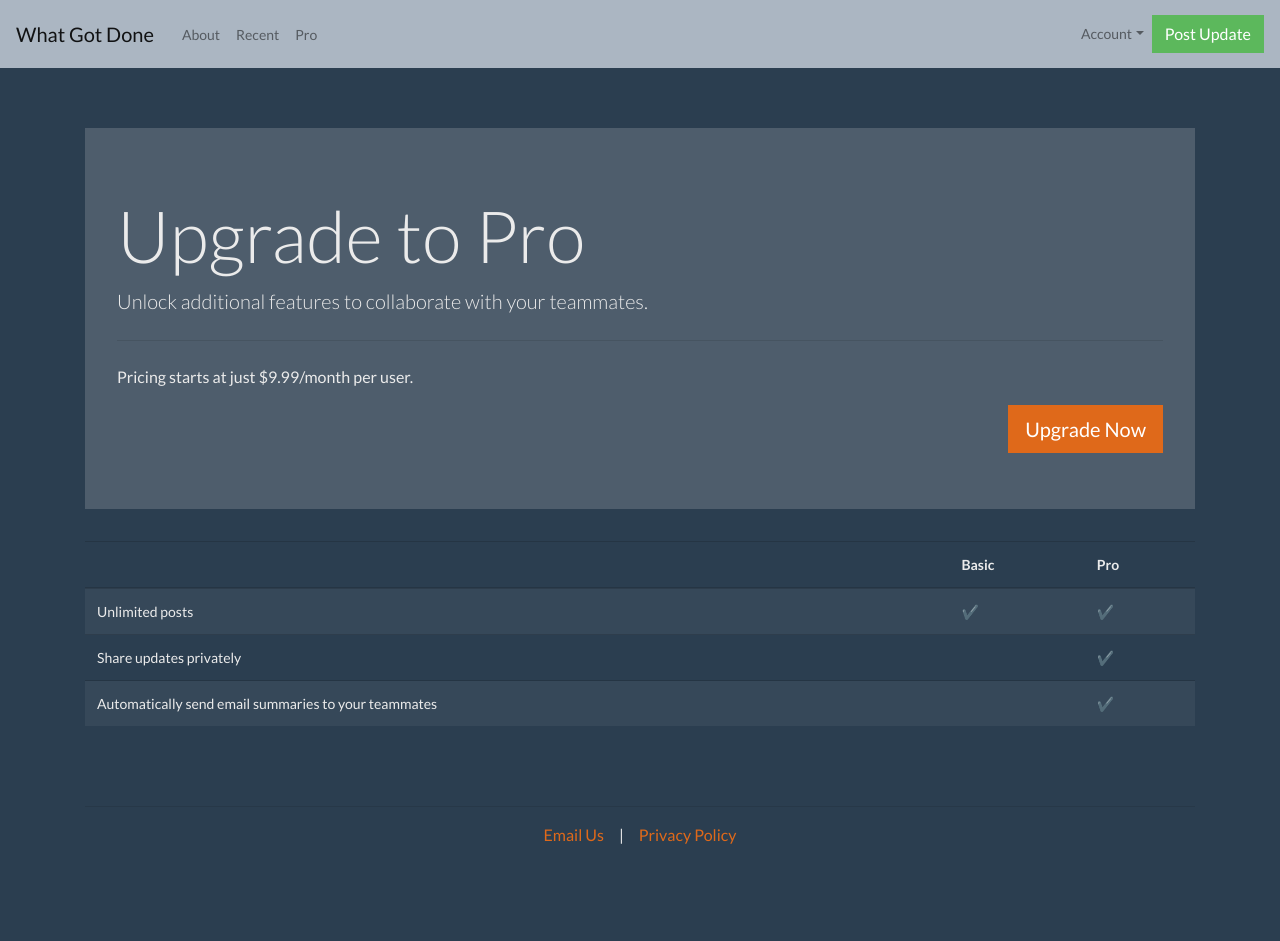
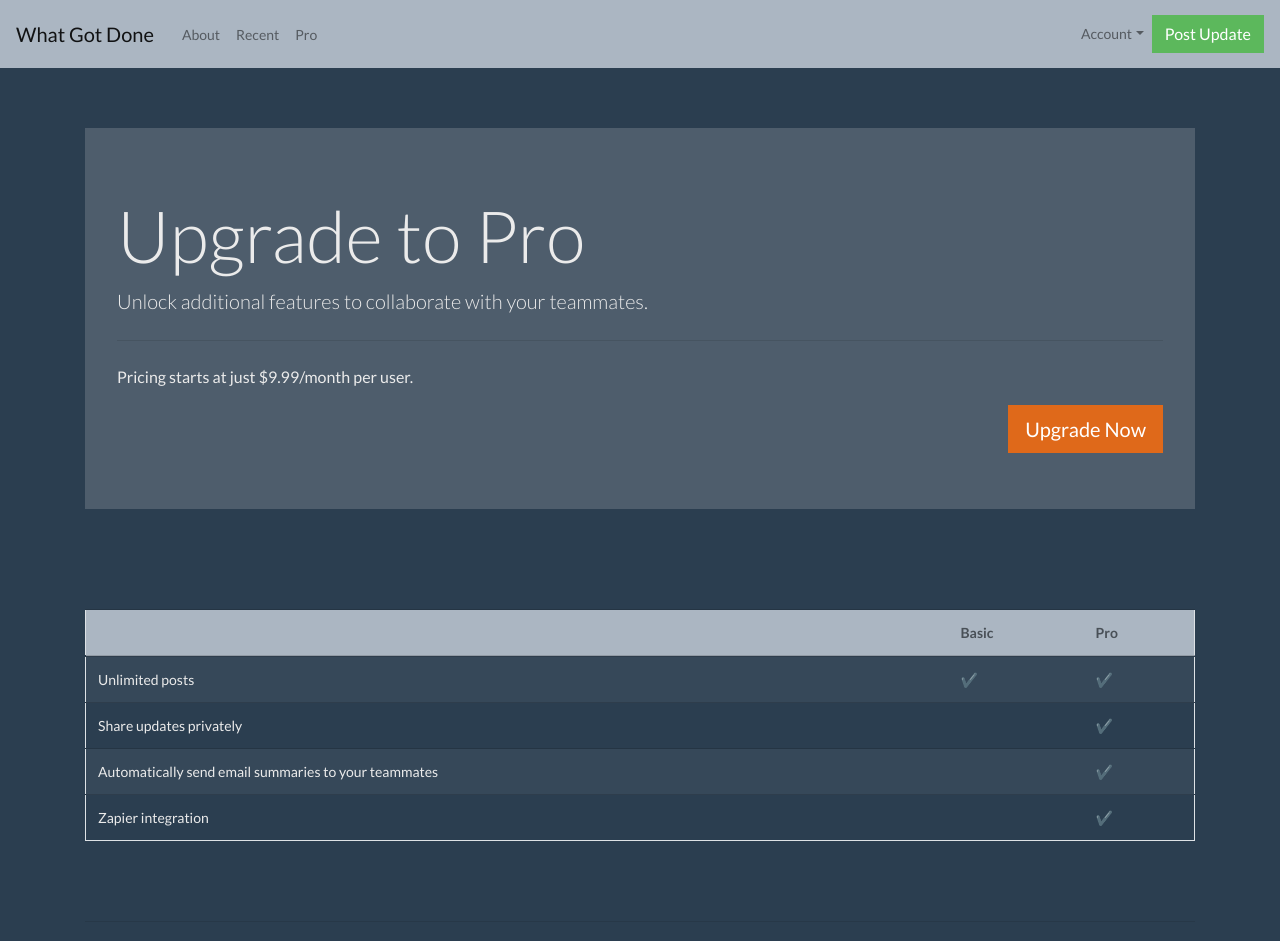
Before and after one commit to mtlynch/whatgotdone, a Vue app in the folder web/frontend/: page /pro in a window 1280 px wide. Shown: the top 941 px of the page. Before the commit the page ends 863 px from the top, so only its background shows below. Built offline with nearby package versions, Linux system fonts and the light colour scheme; what vue-markdown, vue-moment, vue-textarea-autosize would draw is missing.

Commit message:
Adding Zapier integration as a Pro feature

```diff
--- a/web/frontend/src/components/ProPitch.vue
+++ b/web/frontend/src/components/ProPitch.vue
@@ -10,7 +10,15 @@
       </p>
       <p>&nbsp;</p>
     </div>
-    <b-table striped hover :items="items" :fields="fields"></b-table>
+    <b-table
+      class="features"
+      head-variant="light"
+      striped
+      hover
+      outlined
+      :items="items"
+      :fields="fields"
+    ></b-table>
   </div>
 </template>
 
@@ -38,6 +46,11 @@ export default {
           feature: "Automatically send email summaries to your teammates",
           basic: "️",
           pro: "✔️"
+        },
+        {
+          feature: "Zapier integration",
+          basic: "️",
+          pro: "✔️"
         }
       ]
     };
@@ -49,4 +62,8 @@ export default {
 .pro {
   text-align: left;
 }
+
+.features {
+  margin-top: 100px;
+}
 </style>
```
